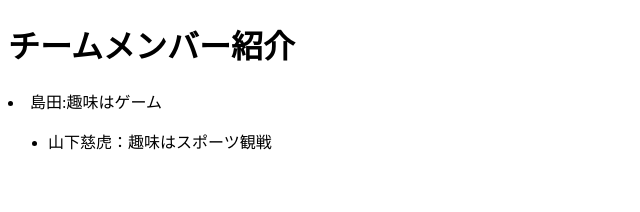
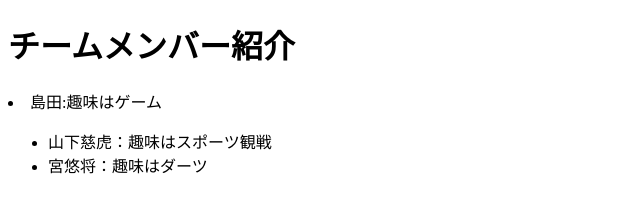
Before and after one commit to user-1234-dayo/sd2a, a plain HTML site: page index.html in a window 1280 px wide. Shown: the whole page, without its empty margins (0-640 px from the left). Drawn offline with Linux system fonts and the light colour scheme.

Commit message:
ajfiashdjkfhasdf

```diff
--- a/index.html
+++ b/index.html
@@ -10,6 +10,7 @@
 <li>島田:趣味はゲーム</li>
 <ul>
     <li>山下慈虎：趣味はスポーツ観戦</li>
+    <li>宮悠将：趣味はダーツ</li>
 </ul>
 </body>
 </html>
```
